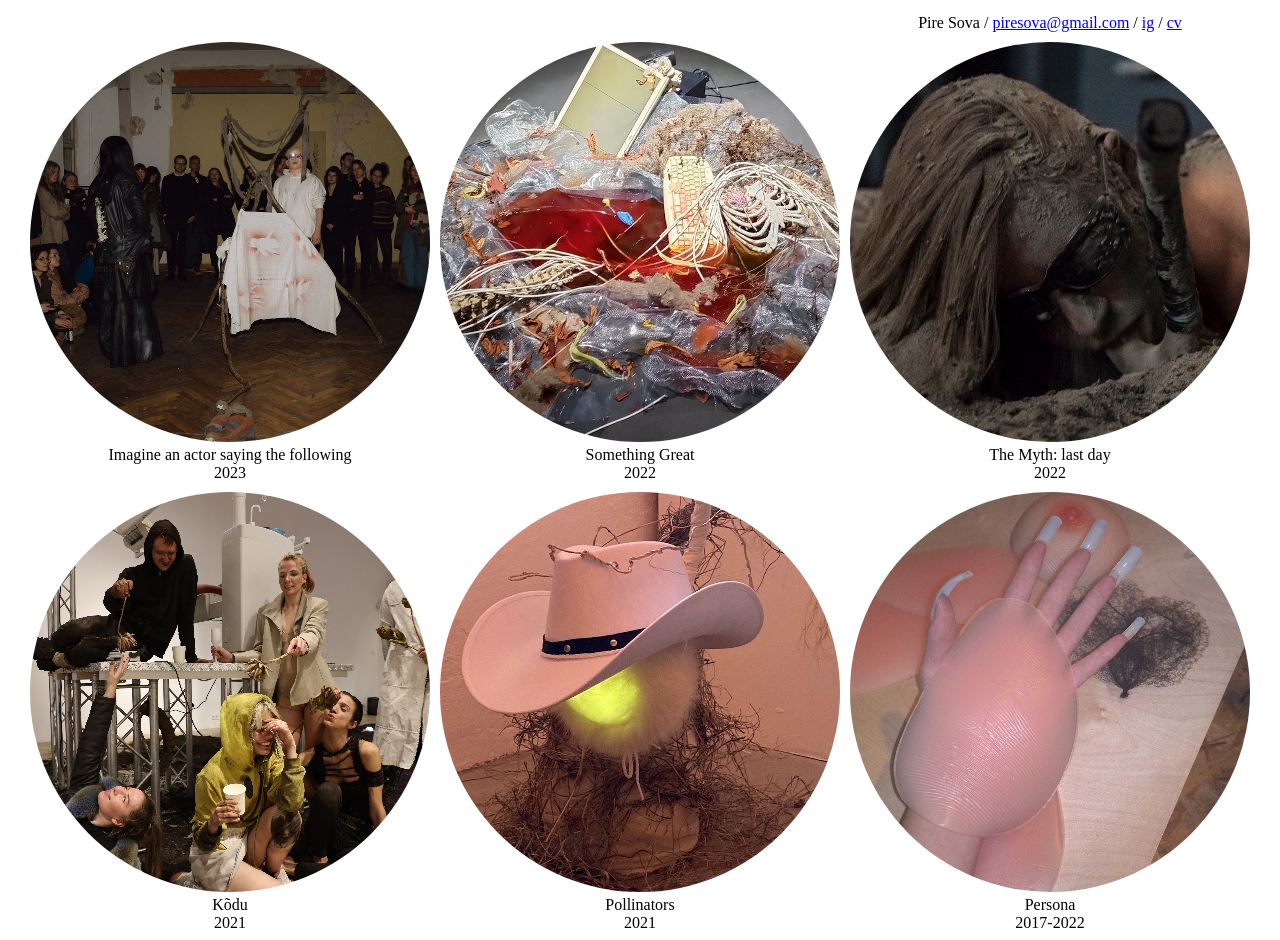
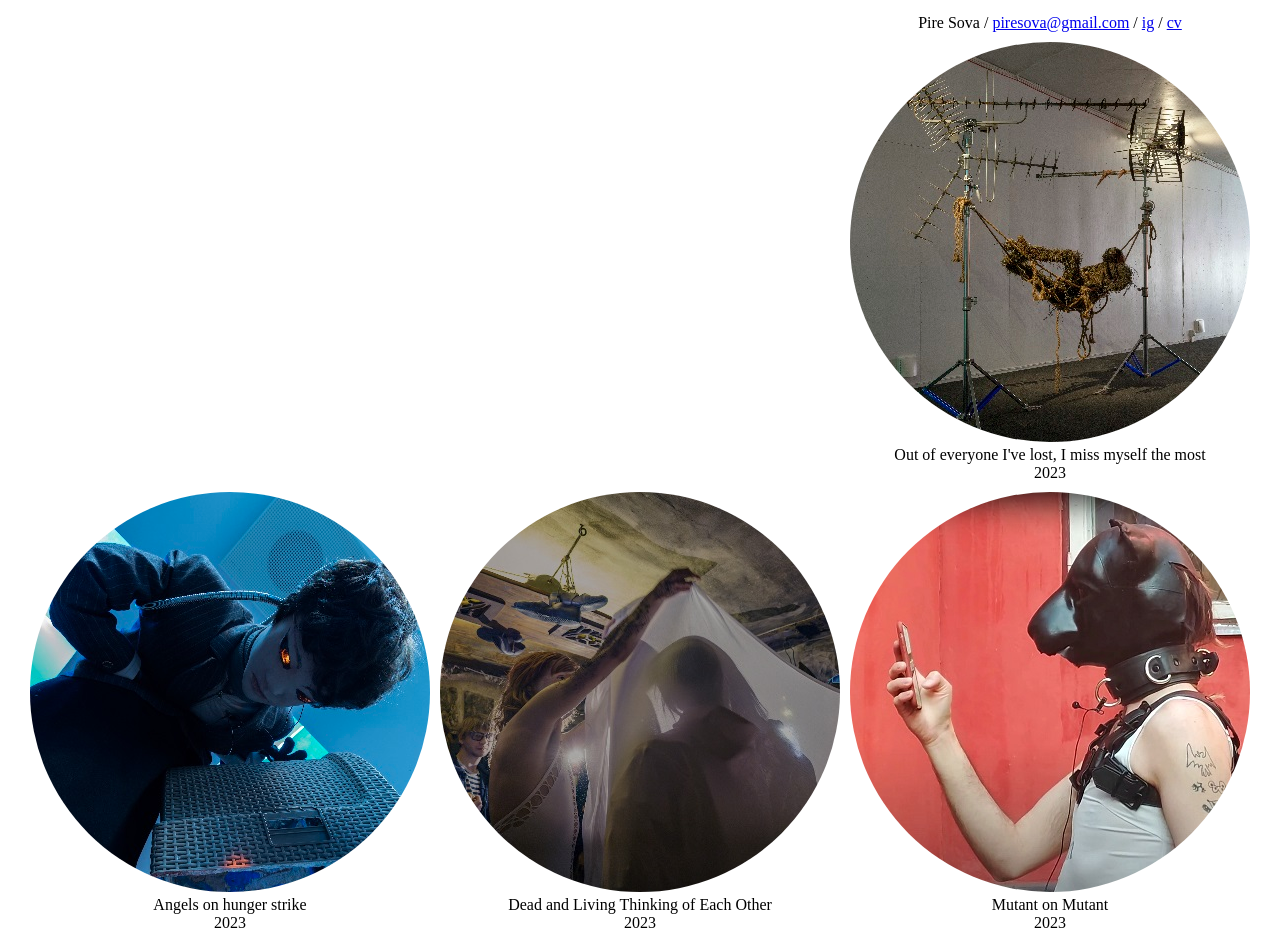
Before and after one commit to andosrc/andosrc.github.io, a plain HTML site: page index.html in a window 1280 px wide. Shown: the top 940 px of the page. Drawn offline with Linux system fonts and the light colour scheme.

Commit message:
Add files via upload

```diff
--- a/index.html
+++ b/index.html
@@ -43,6 +43,46 @@ img {
     <td></td>
     <td><center>Pire Sova / <a href="mailto:piresova@gmail.com">piresova@gmail.com</a> / <a href="https://www.instagram.com/piresova/">ig</a> / <a href="https://docs.google.com/document/d/1r6FK7-mYo3VNGK46OXC_ODQk4ogwWbPU/">cv</a></td>
 </tr>
+
+
+     <tr>
+    <td>
+
+	</td>
+
+    <td>
+
+	</td>
+
+	<td>
+	<a style="text-decoration: none; border-bottom: 0px;" href="n_missmyself/n_missmyself.html" title="out of everyone I've lost, I miss myself the most">
+				<img src="n_missmyself/0.jpg" width="400" height="400" alt="    " class="responsive" />
+				</a>
+				<br><center>Out of everyone I've lost, I miss myself the most<br>2023
+	</td>
+  </tr>
+
+
+
+    <tr>
+    <td><a style="text-decoration: none; border-bottom: 0px;" href="k_angels/k_angels.html" title="angels on hunger strike">
+				<img src="k_angels/0.jpg" width="400" height="400" alt="    " class="responsive" />
+				</a>
+				<br><center>Angels on hunger strike<br>2023</td>
+    <td><a style="text-decoration: none; border-bottom: 0px;" href="l_dead/l_dead.html" title="Dead and Living Thinking of Each Other">
+				<img src="l_dead/0.jpg" width="400" height="400" alt="    " class="responsive" />
+				</a>
+				<br><center>Dead and Living Thinking of Each Other<br>2023</td>
+    <td><a style="text-decoration: none; border-bottom: 0px;" href="m_mutant/m_mutant.html" title="mutant on mutant">
+				<img src="m_mutant/0.jpg" width="400" height="400" alt="    " class="responsive" />
+				</a>
+				<br><center>Mutant on Mutant<br>2023</td>
+  </tr>
+
+
+
+
+
 
    <tr>
     <td><a style="text-decoration: none; border-bottom: 0px;" href="o_imagineanactor/o_imagineanactor.html" title="imagine an actor saying the following">
```
